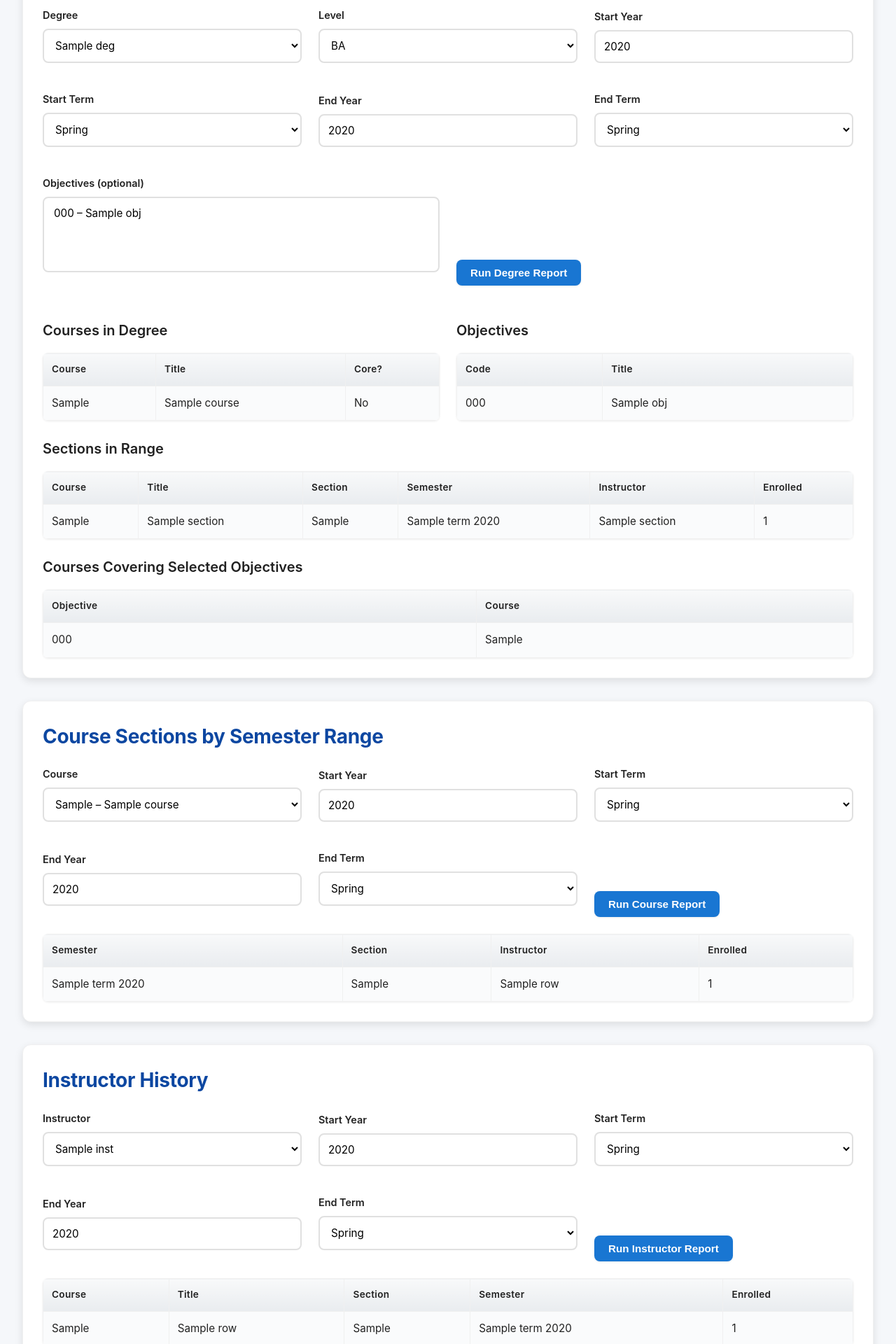
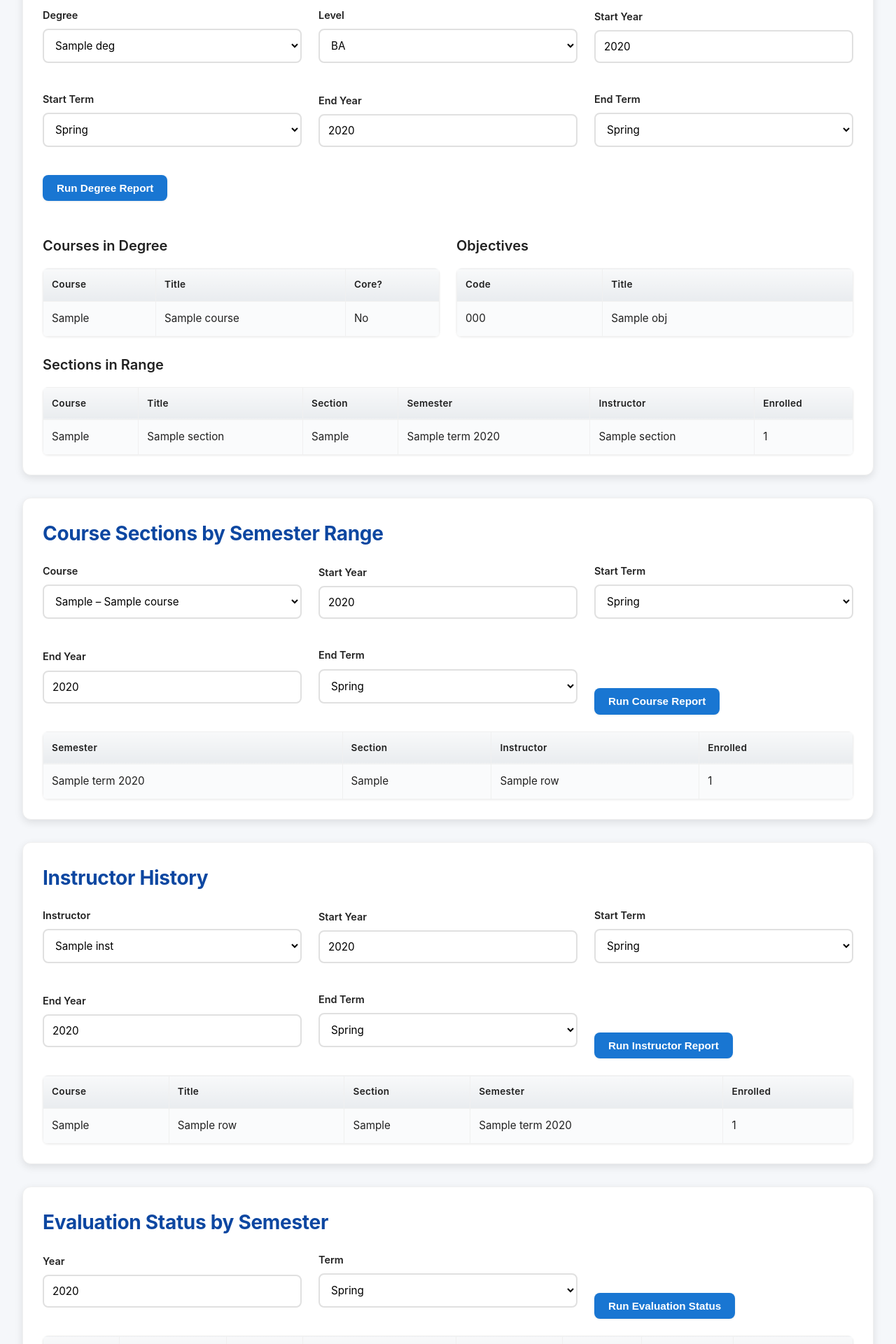
Before and after one commit to satifyy/DatabasesProject, a Flask app: template flask_app/templates/reports.html in a window 1280 px wide. Shown: the part 328-2248 px from the top of the page at 70% size. Run offline with Flask 3, Linux system fonts and the light colour scheme; the template is opened without the code that fills it: most values are stand-ins (such as "Sample title", 1, 10 or a date in 2020).

Commit message:
Remove objective selection and related data from degree report

```diff
--- a/flask_app/app.py
+++ b/flask_app/app.py
@@ -804,7 +804,6 @@ def reports():
         "start_term": request.form.get("start_term") if action == "degree_report" else (semesters[0]["term"] if semesters else ""),
         "end_year": parse_int(request.form.get("end_year")) if action == "degree_report" else (semesters[-1]["year"] if semesters else None),
         "end_term": request.form.get("end_term") if action == "degree_report" else (semesters[-1]["term"] if semesters else ""),
-        "objectives": request.form.getlist("objective_codes") if action == "degree_report" else [],
     }
 
     course_filters = {
@@ -864,22 +863,11 @@ def reports():
                 "WHERE d.name=%s AND d.level=%s ORDER BY o.code",
                 (name, level),
             )
-            objective_courses: List[Dict[str, Any]] = []
-            if degree_filters["objectives"]:
-                placeholders = ",".join(["%s"] * len(degree_filters["objectives"]))
-                params: List[Any] = [name, level, *degree_filters["objectives"]]
-                objective_courses = query_all(
-                    conn,
-                    f"SELECT objective_code, course_no FROM DegreeCourseObjective WHERE name=%s AND level=%s AND objective_code IN ({placeholders}) "
-                    "ORDER BY objective_code, course_no",
-                    params,
-                )
             report_data["degree_report"] = {
                 "filters": degree_filters,
                 "courses": courses_rows,
                 "sections": sections_rows,
                 "objectives": objectives_rows,
-                "objective_courses": objective_courses,
             }
         elif action == "course_report":
             course_no = course_filters["course_no"]
@@ -963,23 +951,12 @@ def reports():
     except Exception as exc:
         flash(str(exc), "error")
 
-    # Objective options for the degree report form
-    objective_options: List[Dict[str, Any]] = []
-    if degree_filters["degree_name"] and degree_filters["degree_level"]:
-        objective_options = query_all(
-            conn,
-            "SELECT DISTINCT o.code, o.title FROM DegreeCourseObjective d JOIN Objective o ON o.code=d.objective_code "
-            "WHERE d.name=%s AND d.level=%s ORDER BY o.code",
-            (degree_filters["degree_name"], degree_filters["degree_level"]),
-        )
-
     return render_template(
         "reports.html",
         degrees=degrees,
         courses=courses,
         instructors=instructors,
         semesters=semesters,
-        objective_options=objective_options,
         report_data=report_data,
         degree_filters=degree_filters,
         course_filters=course_filters,
--- a/flask_app/templates/reports.html
+++ b/flask_app/templates/reports.html
@@ -46,14 +46,6 @@
             </select>
         </div>
         <div>
-            <label>Objectives (optional)</label>
-            <select name="objective_codes" multiple size="4" style="min-width:200px;">
-                {% for obj in objective_options %}
-                    <option value="{{ obj.code }}" {% if obj.code in degree_filters.objectives %}selected{% endif %}>{{ obj.code }} – {{ obj.title }}</option>
-                {% endfor %}
-            </select>
-        </div>
-        <div>
             <button type="submit">Run Degree Report</button>
         </div>
     </form>
@@ -96,15 +88,6 @@
                 </tr>
             {% endfor %}
         </table>
-        {% if report_data.degree_report.objective_courses %}
-            <h3>Courses Covering Selected Objectives</h3>
-            <table>
-                <tr><th>Objective</th><th>Course</th></tr>
-                {% for row in report_data.degree_report.objective_courses %}
-                    <tr><td>{{ row.objective_code }}</td><td>{{ row.course_no }}</td></tr>
-                {% endfor %}
-            </table>
-        {% endif %}
     {% endif %}
 </div>
 
```
